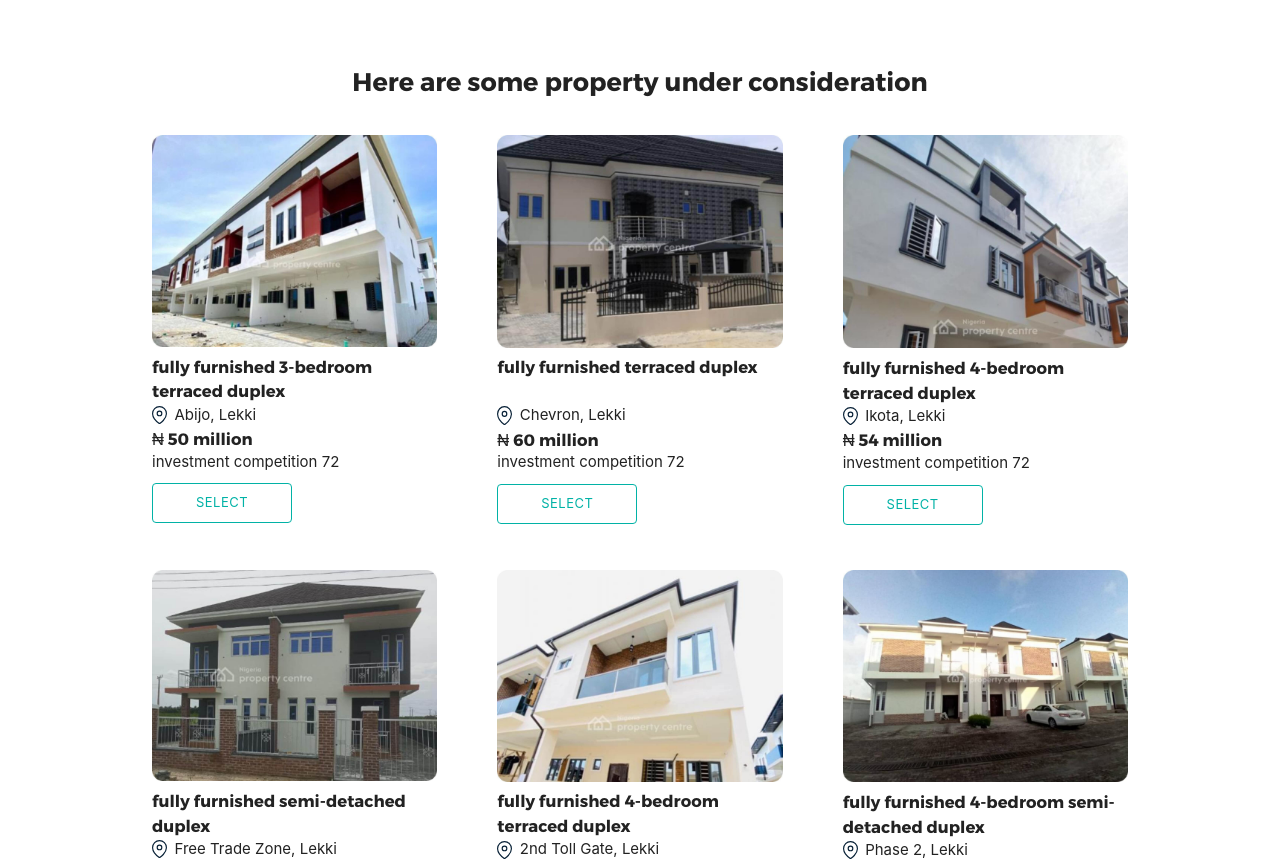
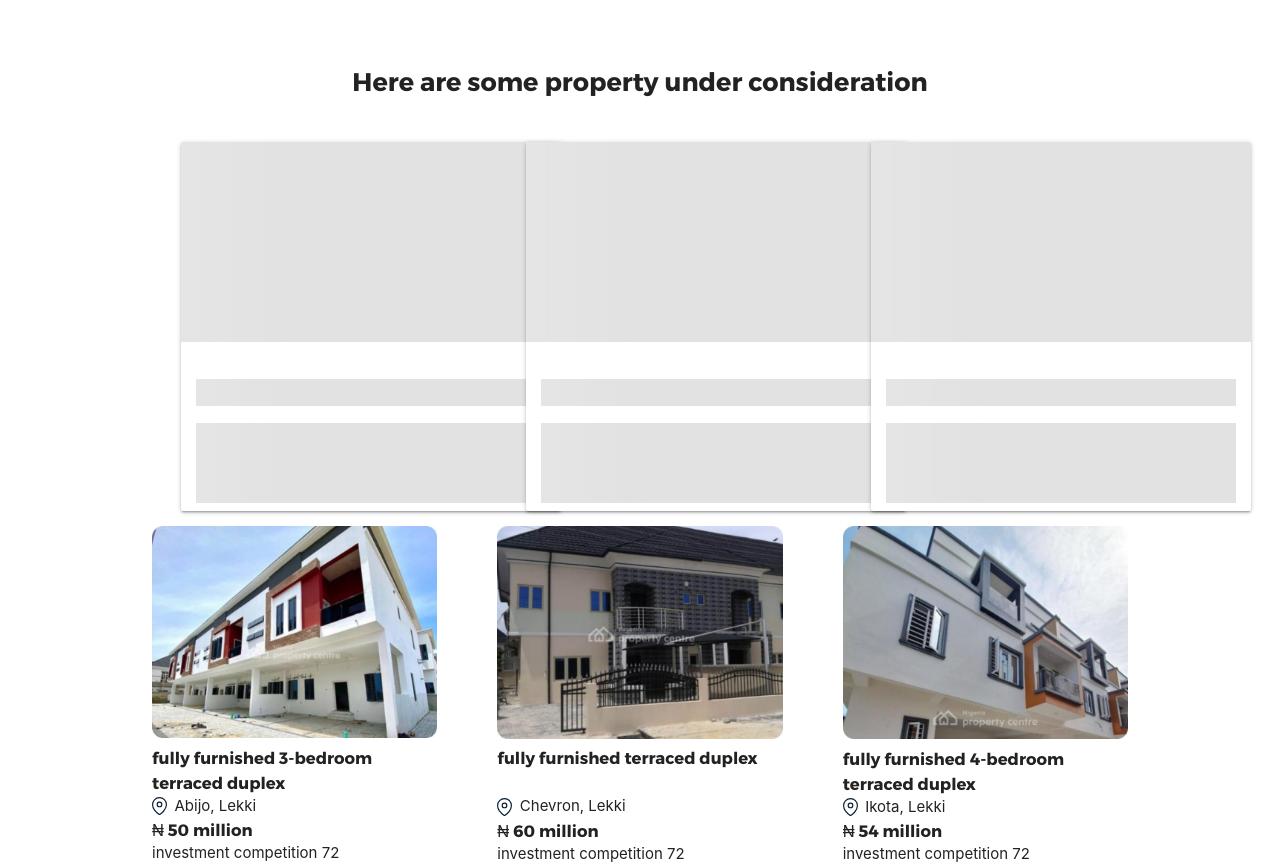
Before and after one commit to peterihimire/siester-living-react-materialize, a React (Create React App) app: page /co-ownership in a window 1280 px wide. Shown: the part 460-1324 px from the top of the page. Built offline with nearby package versions, Linux system fonts and the light colour scheme.

Commit message:
Still working on the Lazy-image loading, added new component to help me work on it, secondly added react-lazyloading

```diff
--- a/package.json
+++ b/package.json
@@ -13,6 +13,7 @@
     "react": "^17.0.1",
     "react-dom": "^17.0.1",
     "react-icons": "^4.1.0",
+    "react-lazyload": "^3.1.0",
     "react-redux": "^7.2.2",
     "react-router-dom": "^5.2.0",
     "react-scripts": "4.0.1",
--- /dev/null
+++ b/src/components/LazyImg.js
@@ -0,0 +1,38 @@
+import React, { useEffect, useRef, useState } from "react";
+import LazySkeleton from "./LazySkeleton";
+
+const LazyImg = ({ className, src, alt, lqip, aspectRatio = 2 / 3, width }) => {
+  const [loaded, setLoaded] = useState({
+    loaded: false,
+  });
+  const imgRef = useRef();
+  useEffect(() => {
+    if (imgRef.current && imgRef.current.complete) {
+      setLoaded({
+        loaded: true,
+      });
+    }
+  }, []);
+  return (
+    <div>
+      <div
+        // style={{ paddingBottom: `${100 / aspectRatio}%` }}
+        className=""
+      ></div>
+      {/* {lqip && <img src={lqip} alt="" aria-hidden="true" />} */}
+      {lqip && <LazySkeleton />}
+
+      <img
+        loading="lazy"
+        src={src}
+        alt={alt}
+        ref={imgRef}
+        onLoad={() => setLoaded({ loaded: true })}
+        className=""
+        width={width}
+      />
+    </div>
+  );
+};
+
+export default LazyImg;
--- a/src/components/Property.js
+++ b/src/components/Property.js
@@ -2,12 +2,42 @@ import React from "react";
 import "./Property.css";
 import mapMarker from "../assets/location.svg";
 import ModalSelect from "./Modal";
-// import LazySkeleton from "./LazySkeleton";
+import LazySkeleton from "./LazySkeleton";
 import { Link } from "react-router-dom";
+import LazyImg from "../components/LazyImg";
 
 const Property = ({ story }) => {
   // console.log(story);
   const { name, location, amount, completion, image, detail, id, slug } = story;
+
+  // const LazyImg = ({ className, src, alt, lqip, aspectRatio = 2 / 3 }) => {
+  //   const [loaded, setLoaded] = useState({
+  //     loaded: false,
+  //   });
+  //   const imgRef = useRef();
+  //   useEffect(() => {
+  //     if (imgRef.current && imgRef.current.complete) {
+  //       setLoaded({
+  //         loaded: true,
+  //       });
+  //     }
+  //   }, []);
+  //   return (
+  //     <div className="">
+  //       <div className=""></div>
+  //       {lqip && <img src={lqip} alt="" aria-hidden="true" />}
+  //       <img
+  //         loading="lazy"
+  //         src={src}
+  //         alt={alt}
+  //         ref={imgRef}
+  //         onLoad={() => setLoaded(true)}
+  //         className=""
+  //       />
+  //     </div>
+  //   );
+  // };
+
   return (
     <>
       {/* <LazySkeleton /> */}
@@ -15,7 +45,15 @@ const Property = ({ story }) => {
         <div className="property-wrapper">
           <Link to={`/detail/${slug}`}>
             <div className="property-img-container card-imag loadin ">
-              <img src={image[0]} alt="property" className="property-img " />
+              {/* <img src={image[0]} alt="property" className="property-img " /> */}
+              <LazyImg
+                className=""
+                aspectRatio={16 / 10}
+                src={image[0]}
+                alt="houses"
+                width="100%"
+                lqip={<LazySkeleton />}
+              />
             </div>
           </Link>
 
--- a/src/components/PropertyList.css
+++ b/src/components/PropertyList.css
@@ -7,6 +7,7 @@
   grid-template-columns: repeat(auto-fill, minmax(260px, 1fr));
   grid-row-gap: 3rem;
   grid-column-gap: 4rem;
+  padding: 0 0 4rem 0;
 }
 section#propertylist-section{
   padding: 2rem;
```
Also changed, not shown: src/components/LazyImg.css (added), 2 other files (tests, documents, lock files or other folders).
